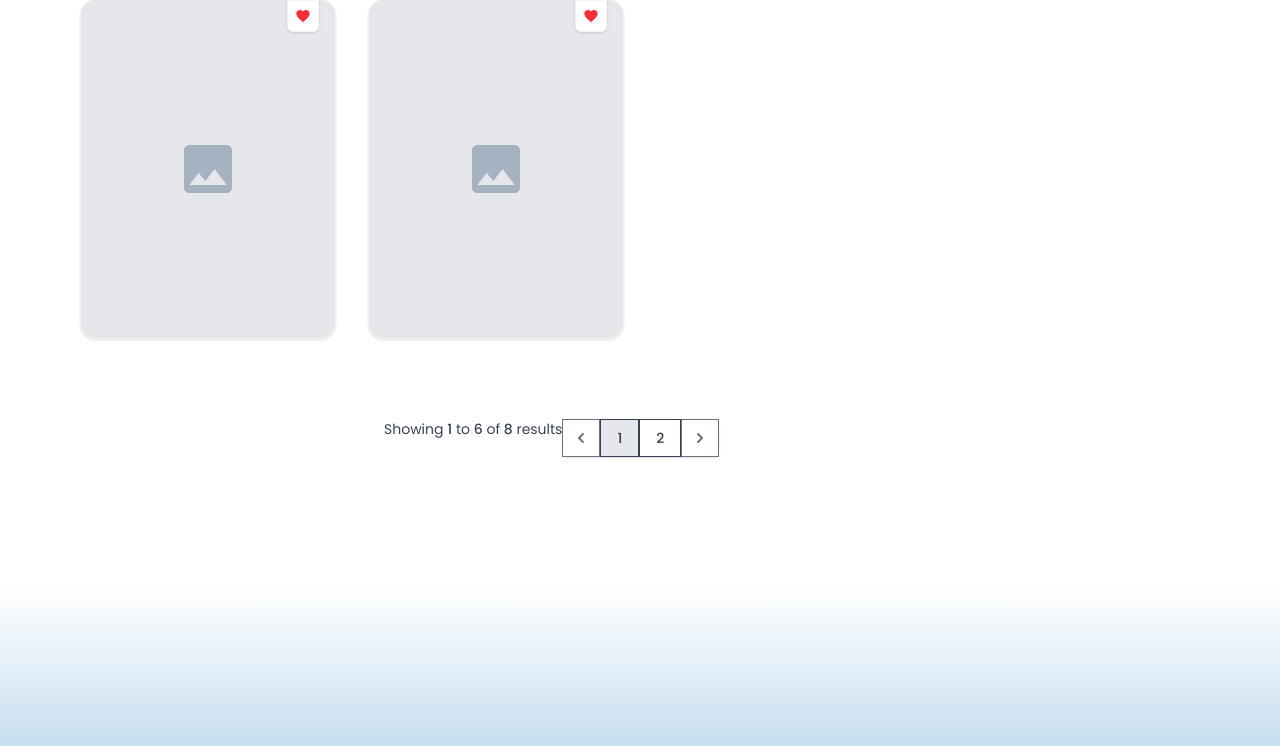
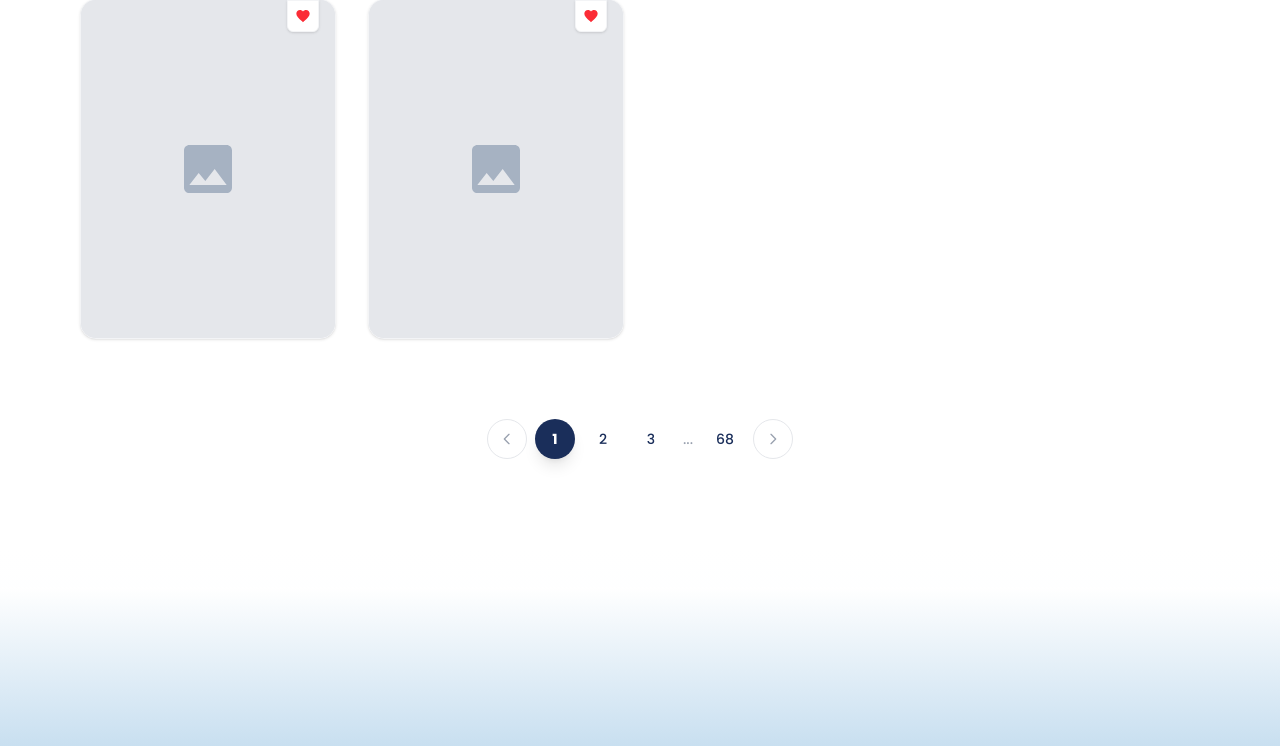
Before and after one commit to RizkyFirdiansyah/pbl_jtify, a Laravel app: page /diminati in a window 1280 px wide. Shown: the part 1141-1887 px from the top of the page. Run offline with Laravel 12, Linux system fonts and the light colour scheme; style sheets or scripts are compiled from the project's sources.

Commit message:
Style: Perbaikan tata letak halaman peminatan

```diff
--- a/resources/views/peminatan.blade.php
+++ b/resources/views/peminatan.blade.php
@@ -99,12 +99,52 @@
             @endforeach
         </div>
 
-        <!-- Pagination -->
-        <div class="mt-20 relative z-10 flex justify-center">
-            <div class="w-full max-w-lg">
-                {{ $bookmarks->links() }}
+            {{-- ================================
+                 PAGINATION
+            ================================= --}}
+            <div class="mt-20 flex items-center justify-center gap-2">
+
+                {{-- PREV --}}
+                <button class="w-10 h-10 rounded-full border border-gray-200 flex items-center justify-center text-gray-400 hover:bg-[#1A2E5A] hover:text-white transition-all duration-300">
+                    <svg class="w-4 h-4" fill="none" stroke="currentColor" viewBox="0 0 24 24">
+                        <path d="M15 19l-7-7 7-7" stroke-width="2" stroke-linecap="round" stroke-linejoin="round" />
+                    </svg>
+                </button>
+
+                {{-- ACTIVE PAGE --}}
+                <button class="w-10 h-10 rounded-full bg-[#1A2E5A] text-white text-sm font-bold shadow-lg">
+                    1
+                </button>
+
+                {{-- PAGE --}}
+                <button class="w-10 h-10 rounded-full text-[#1A2E5A] text-sm font-medium hover:bg-gray-100 transition-all duration-300">
+                    2
+                </button>
+                <button class="w-10 h-10 rounded-full text-[#1A2E5A] text-sm font-medium hover:bg-gray-100 transition-all duration-300">
+                    3
+                </button>
+
+                {{-- DOT --}}
+                <span class="px-1 text-gray-400">
+                    ...
+                </span>
+
+                {{-- LAST --}}
+                <button class="w-10 h-10 rounded-full text-[#1A2E5A] text-sm font-medium hover:bg-gray-100 transition-all duration-300">
+                    68
+                </button>
+
+                {{-- NEXT --}}
+                <button class="w-10 h-10 rounded-full border border-gray-200 flex items-center justify-center text-gray-400 hover:bg-[#1A2E5A] hover:text-white transition-all duration-300">
+                    <svg class="w-4 h-4" fill="none" stroke="currentColor" viewBox="0 0 24 24">
+                        <path d="M9 5l7 7-7 7" stroke-width="2" stroke-linecap="round" stroke-linejoin="round" />
+                    </svg>
+                </button>
+
             </div>
+
         </div>
+    </section>
 
     </main>
 
```
